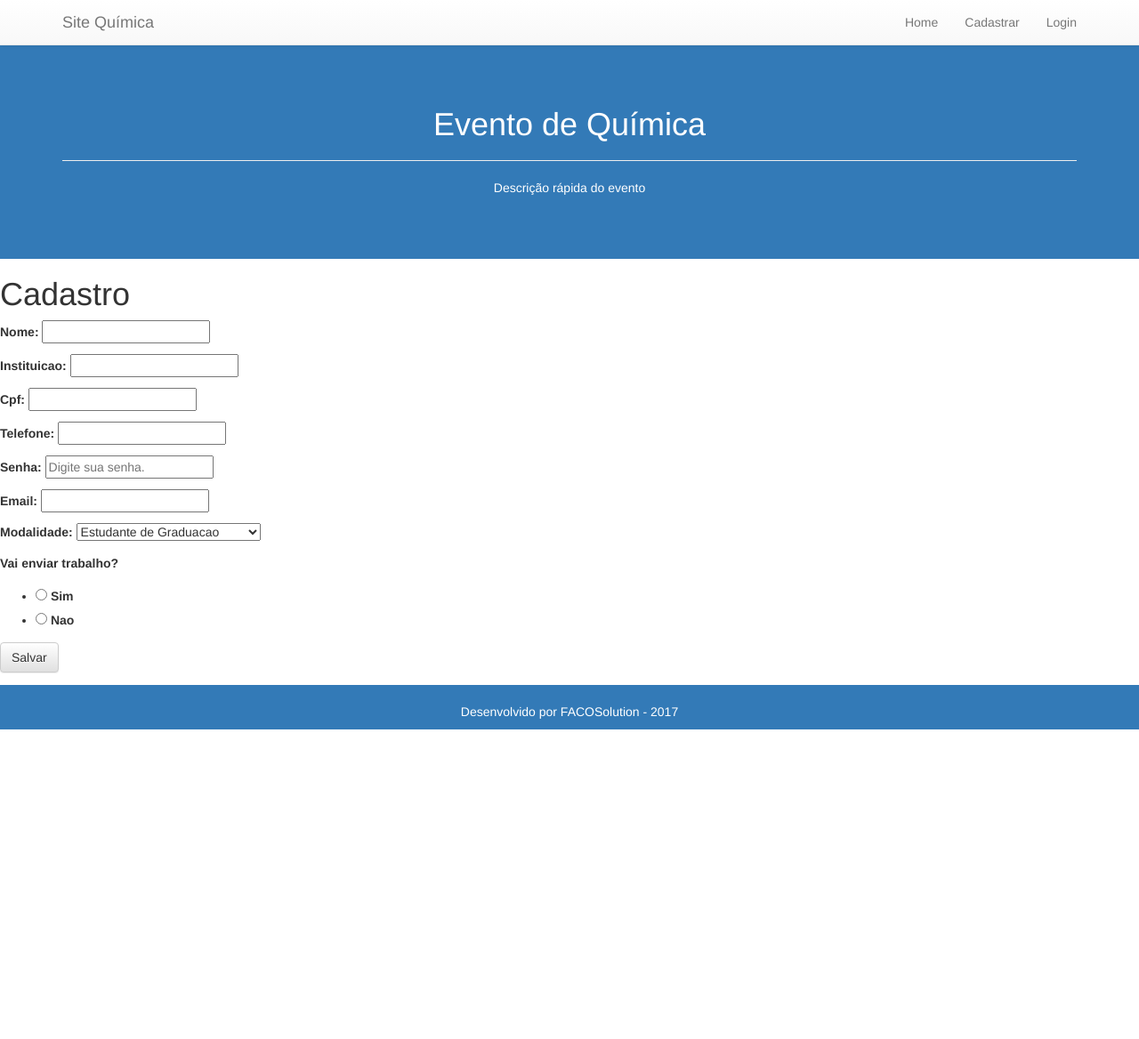
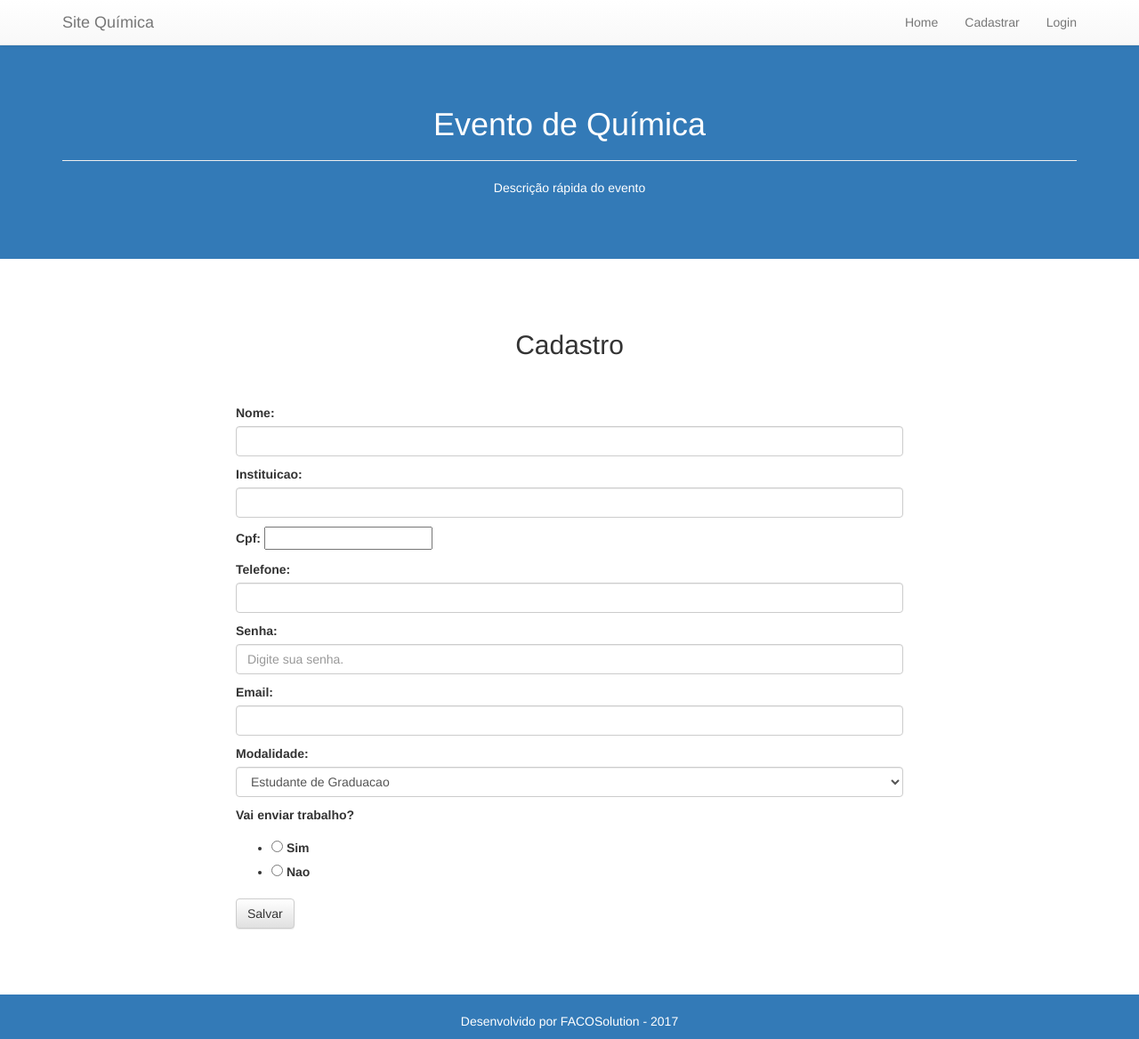
Before and after one commit to FACTOSolution/Site-Quimica, a Django app: page /register/ in a window 1280 px wide. Shown: the whole page at 89% size. Before the commit the page ends 820 px from the top, so only its background shows below. Run offline with Django 3.2, Linux system fonts and the light colour scheme; some libraries are stand-ins or nearby versions.

Commit message:
Tela de Cadastro de Usuário: mudanças feitas tbm no forms.py

```diff
--- a/site_functions/forms.py
+++ b/site_functions/forms.py
@@ -12,11 +12,24 @@ class UserForm(forms.ModelForm):
 	have_article = forms.TypedChoiceField(label='Vai enviar trabalho?',
 						 choices=choices, widget=forms.RadioSelect, coerce=int
 					)
-	password = forms.CharField(label=("Senha"), widget=forms.PasswordInput(attrs={'placeholder' : 'Digite sua senha.'}))
-	name = forms.CharField(label='Nome')
-	instituicao = forms.CharField(label='Instituicao')
-	cpf = fm.BRCPFField(label='CPF')
-	phone = forms.CharField(label='Telefone')
+	## MUDANÇAS FEITAS POR MIM(KÁSSIO)##
+		#atribui as classes para cada campo do formulário
+		#assim todos os campos estão estilizados com o tema do bootstrap
+	#adicionei o parametro com a Classe form-control
+	password = forms.CharField(label=("Senha"), widget=forms.PasswordInput(attrs={'placeholder' : 'Digite sua senha.', 'class' : 'form-control'}))
+	#adicionei o parametro com a Classe form-control
+	name = forms.CharField(label='Nome', widget=forms.TextInput(attrs={'class' : 'form-control'}))
+	#adicionei o parametro com a Classe form-control
+	instituicao = forms.CharField(label='Instituicao', widget=forms.TextInput(attrs={'class' : 'form-control'}))
+	#adicionei o parametro com a Classe form-control
+	cpf = fm.BRCPFField(label='CPF', widget=forms.TextInput(attrs={'class' : 'form-control'}))
+	#adicionei o parametro com a Classe form-control
+	phone = forms.CharField(label='Telefone', widget=forms.TextInput(attrs={'class' : 'form-control'}))
+	#adicionei essa linha de EMAIL
+	email = forms.EmailField(widget=forms.TextInput(attrs={'class' : 'form-control'}))
+	#adicionei essa linha com as MODALIDADES
+	modalidade = forms.ChoiceField(choices=UserProfile.MODALIDADE_CHOICES, widget=forms.Select(attrs={'class' : 'form-control'}))
+
 	class Meta:
 		model = UserProfile
 		fields = ('name','instituicao', 'cpf','phone','password','email','modalidade','have_article',)
--- a/site_functions/templates/site_functions/register.html
+++ b/site_functions/templates/site_functions/register.html
@@ -1,10 +1,27 @@
 {% extends 'site_functions/base.html' %}
 
 {% block content %}
-    <h1>Cadastro</h1>
-    <form method="POST" enctype="multipart/form-data" class="post-form">
-    {% csrf_token %}
-        {{ form.as_p }}
-        <button type="submit" class="save btn btn-default">Salvar</button>
-    </form>
+
+	<section class="meu-bloco">
+		<div class="container">
+			<div class="row text-center">
+				<h2 class="section-heading">Cadastro</h2>
+			</div>
+
+			<br><br>
+
+			<div class="row">
+				<div class="col-sm-2"></div>
+				<div class="col-sm-8">
+					<form method="POST" enctype="multipart/form-data" class="post-form">
+					{% csrf_token %}
+						<div class="form-group">{{ form.as_p }}</div>
+						<button type="submit" class="save btn btn-default">Salvar</button>
+					</form>
+				</div>
+				<div class="col-sm-2"></div>
+			</div>
+		</div>
+	</section>
+
 {% endblock %}
--- a/site_quimica/settings.py
+++ b/site_quimica/settings.py
@@ -25,7 +25,7 @@ SECRET_KEY = '3nt$q2u7)txu(6t=5)w87cfd^%dr2%uk@&i5vn6hbh-#ri&j82'
 # SECURITY WARNING: don't run with debug turned on in production!
 DEBUG = True
 
-ALLOWED_HOSTS = ['192.168.0.111',]
+ALLOWED_HOSTS = ['192.168.0.111', 'localhost']
 
 
 # Application definition
```
